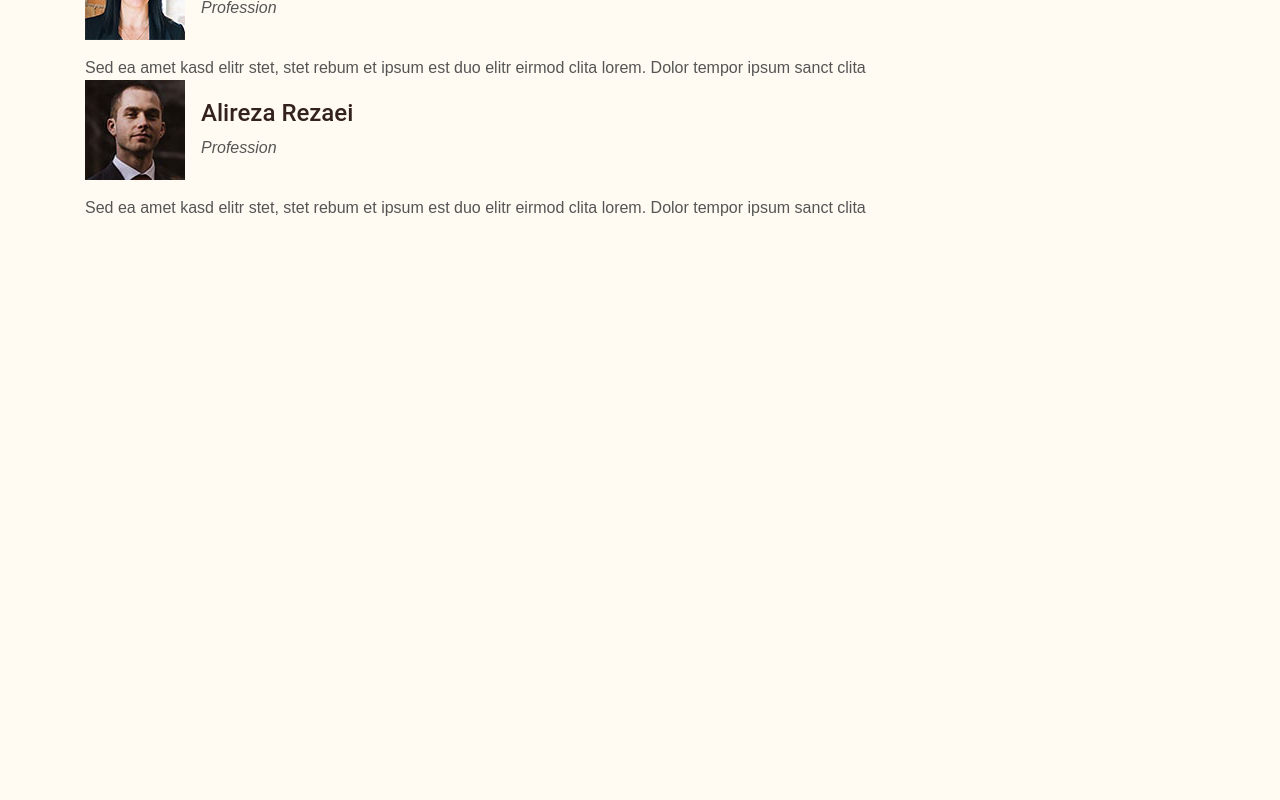
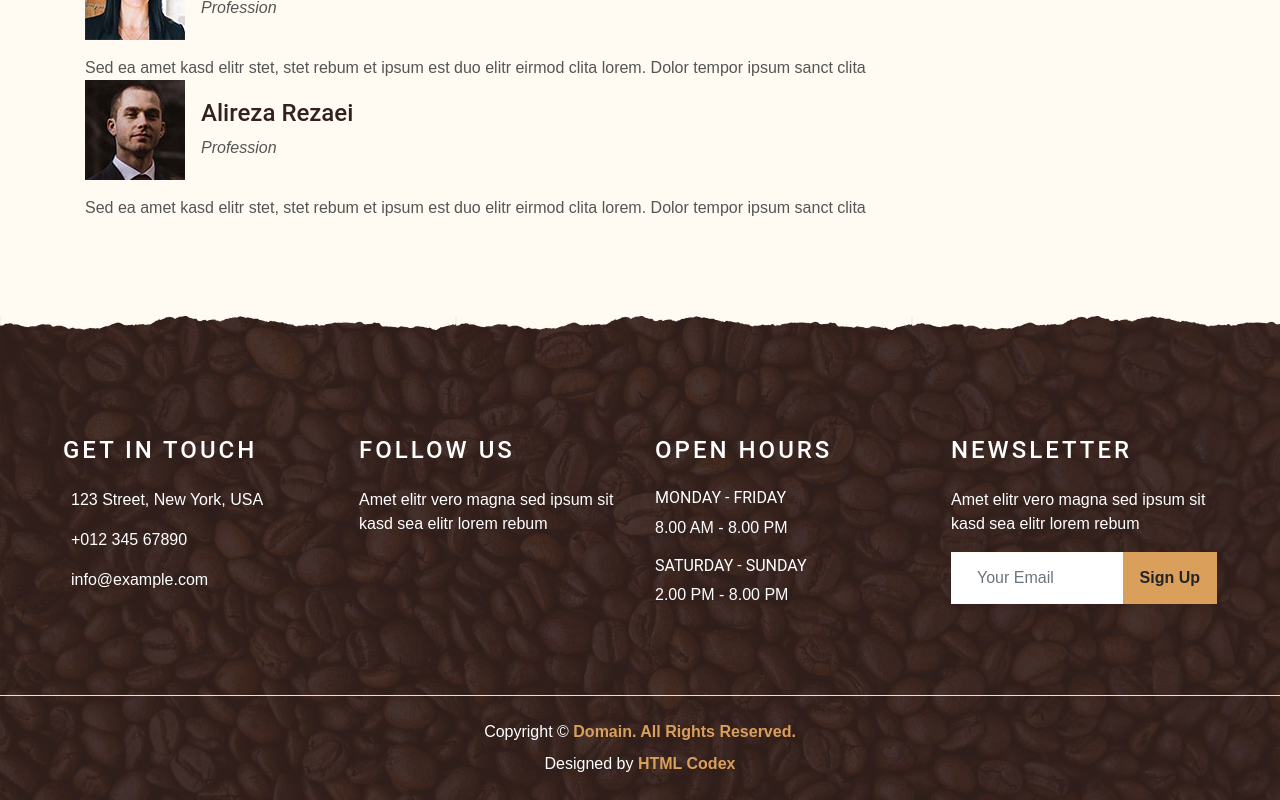
Before and after one commit to Hooseinsalari/next-coffee, a Next.js app: page / in a window 1280 px wide. Shown: the part 5299-6099 px from the top of the page. Before the commit the page ends 5567 px from the top, so only its background shows below. Built offline with nearby package versions, Linux system fonts and the light colour scheme; data requests are answered from the project's data file.

Commit message:
feat(Footer): implement footer section

```diff
--- a/components/modules/Footer/Footer.js
+++ b/components/modules/Footer/Footer.js
@@ -1,11 +1,92 @@
-import React from 'react';
-
 const Footer = () => {
-    return (
-        <div>
-
+  return (
+    <div className="container-fluid footer text-white mt-5 pt-5 px-0 position-relative overlay-top">
+      <div className="row mx-0 pt-5 px-sm-3 px-lg-5 mt-4">
+        <div className="col-lg-3 col-md-6 mb-5">
+          <h4
+            className="text-white text-uppercase mb-4"
+            style={{ letterSpacing: "3px" }}
+          >
+            Get In Touch
+          </h4>
+          <p>
+            <i className="fa fa-map-marker-alt mr-2"></i>123 Street, New York,
+            USA
+          </p>
+          <p>
+            <i className="fa fa-phone-alt mr-2"></i>+012 345 67890
+          </p>
+          <p className="m-0">
+            <i className="fa fa-envelope mr-2"></i>info@example.com
+          </p>
         </div>
-    );
+        <div className="col-lg-3 col-md-6 mb-5">
+          <h4
+            className="text-white text-uppercase mb-4"
+            style={{ letterSpacing: "3px" }}
+          >
+            Follow Us
+          </h4>
+          <p>Amet elitr vero magna sed ipsum sit kasd sea elitr lorem rebum</p>
+        </div>
+        <div className="col-lg-3 col-md-6 mb-5">
+          <h4
+            className="text-white text-uppercase mb-4"
+            style={{ letterSpacing: "3px" }}
+          >
+            Open Hours
+          </h4>
+          <div>
+            <h6 className="text-white text-uppercase">Monday - Friday</h6>
+            <p>8.00 AM - 8.00 PM</p>
+            <h6 className="text-white text-uppercase">Saturday - Sunday</h6>
+            <p>2.00 PM - 8.00 PM</p>
+          </div>
+        </div>
+        <div className="col-lg-3 col-md-6 mb-5">
+          <h4
+            className="text-white text-uppercase mb-4"
+            style={{ letterSpacing: "3px" }}
+          >
+            Newsletter
+          </h4>
+          <p>Amet elitr vero magna sed ipsum sit kasd sea elitr lorem rebum</p>
+          <div className="w-100">
+            <div className="input-group">
+              <input
+                type="text"
+                className="form-control border-light"
+                style={{ padding: "25px" }}
+                placeholder="Your Email"
+              />
+              <div className="input-group-append">
+                <button className="btn btn-primary font-weight-bold px-3">
+                  Sign Up
+                </button>
+              </div>
+            </div>
+          </div>
+        </div>
+      </div>
+      <div
+        className="container-fluid text-center text-white border-top mt-4 py-4 px-sm-3 px-md-5"
+        style={{ borderColor: "rgba(256, 256, 256, .1) !important" }}
+      >
+        <p className="mb-2 text-white">
+          Copyright &copy;{" "}
+          <a className="font-weight-bold" href="#">
+            Domain. All Rights Reserved.
+          </a>
+        </p>
+        <p className="m-0 text-white">
+          Designed by{" "}
+          <a className="font-weight-bold" href="https://htmlcodex.com">
+            HTML Codex
+          </a>
+        </p>
+      </div>
+    </div>
+  );
 };
 
 export default Footer;
--- a/pages/_app.js
+++ b/pages/_app.js
@@ -5,12 +5,14 @@ config.autoAddCss = false;
 
 // components
 import Navbar from "@/components/modules/Navbar/Navbar";
+import Footer from "@/components/modules/Footer/Footer";
 
 export default function App({ Component, pageProps }) {
   return (
     <>
       <Navbar />
       <Component {...pageProps} />
+      <Footer />
     </>
   );
 }
```
